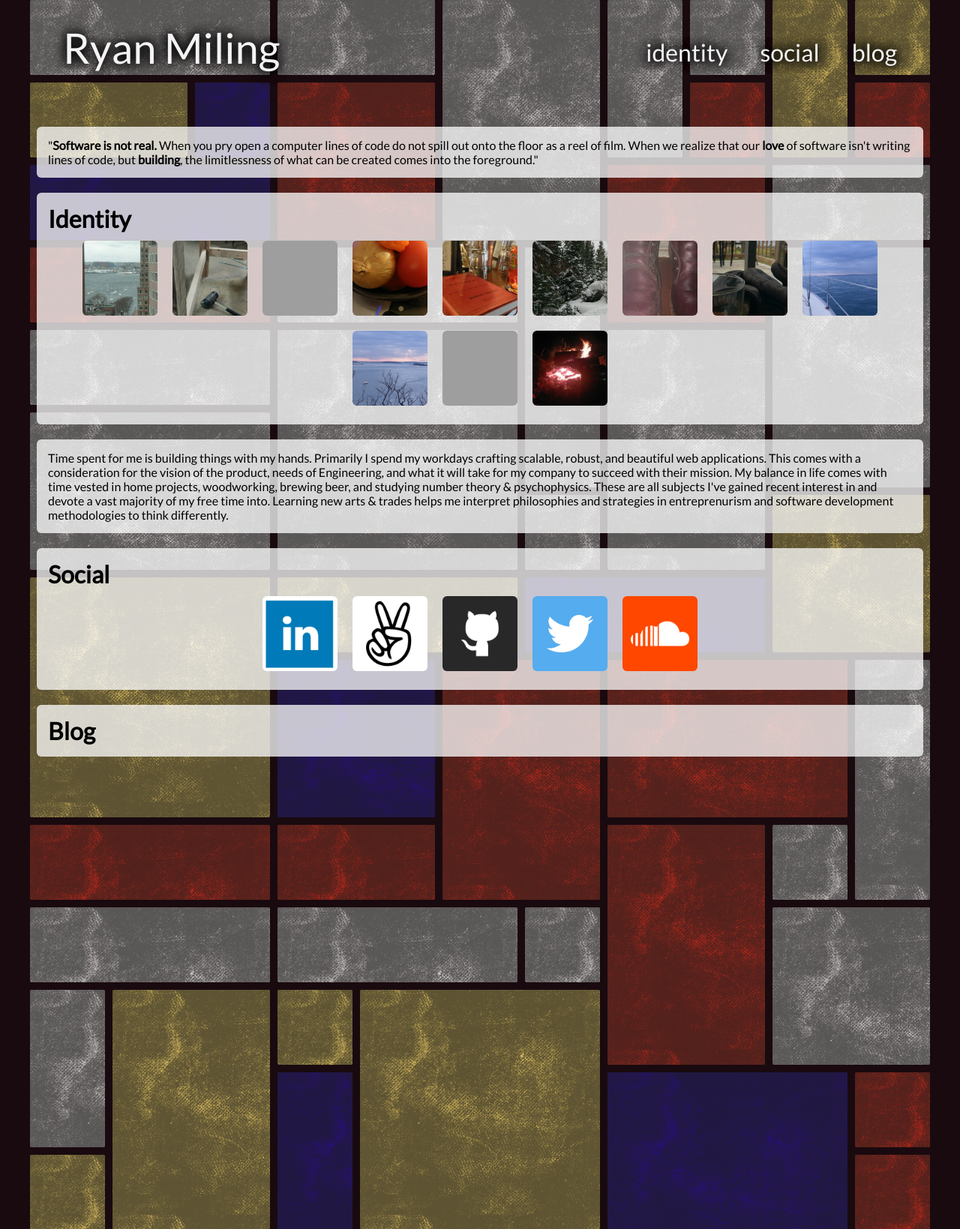
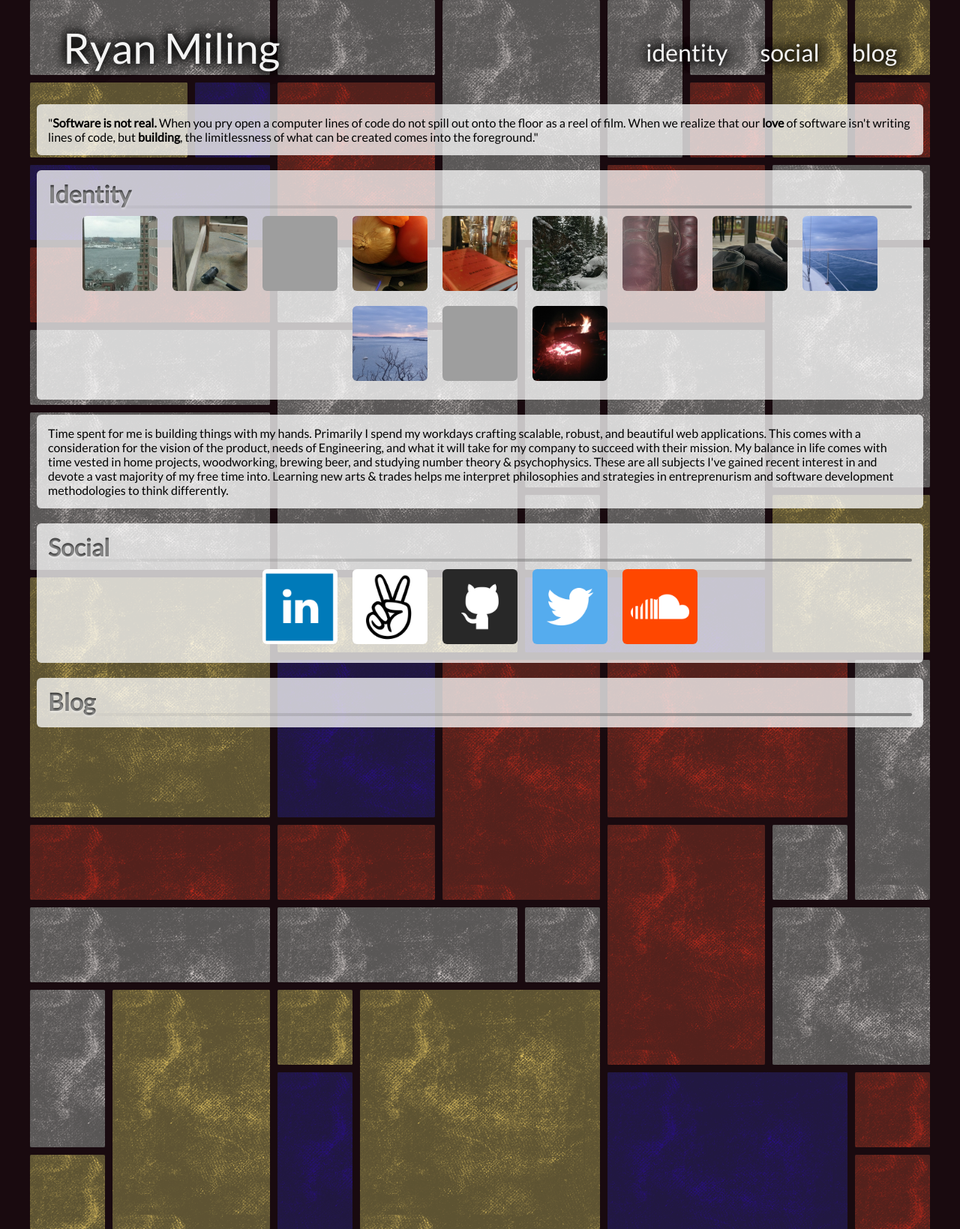
Before and after one commit to rynmlng/PersonalSite, a Django app: template django/templates/index.html in a window 1280 px wide. Shown: the top 1639 px of the page at 75% size. Run offline with Django 3.2, Linux system fonts and the light colour scheme; the template is opened without the code that fills it, so the values that code supplies are empty; style sheets or scripts are compiled from the project's sources; grey boxes are pictures that could not be loaded.

Commit message:
Adding headers to all sections with style

```diff
--- a/django/static/css/index.css
+++ b/django/static/css/index.css
@@ -114,6 +114,20 @@ p {
   padding: 15px;
   text-align: left;
 }
+.main .content-box h1 {
+  line-height: 32px;
+  color: transparent;
+  text-shadow: 0px 3px 3px rgba(255, 255, 255, 0.5), 0px 1px 0px rgba(0, 0, 0, 0.8);
+}
+.main .content-box .separator {
+  background: rgba(102, 102, 102, 0.75);
+  background: -moz-linear-gradient(left, rgba(102, 102, 102, 0) 0%, rgba(102, 102, 102, 0.75) 100%);
+  background: -webkit-gradient(left top, right top, color-stop(0%, rgba(102, 102, 102, 0)), color-stop(100%, rgba(102, 102, 102, 0.75)));
+  background: -webkit-linear-gradient(left, rgba(102, 102, 102, 0) 0%, rgba(102, 102, 102, 0.75) 100%);
+  background: linear-gradient(to right, rgba(102, 102, 102, 0) 0%, rgba(102, 102, 102, 0.75) 100%);
+  border-radius: 13px;
+  height: 4px;
+}
 .main #header {
   display: flex;
   justify-content: space-between;
@@ -131,7 +145,7 @@ p {
   display: flex;
 }
 .main #header .navigation .links {
-  margin: 20px 0px 50px 20px;
+  margin: 20px 0px 20px 20px;
   padding: 10px 0px;
 }
 .main #header .navigation .links .link {
--- a/django/static/less/index.less
+++ b/django/static/less/index.less
@@ -106,6 +106,19 @@
     border-radius: 6px;
     padding: 15px;
     text-align: left;
+    h1 {
+      line-height: 32px;
+      .embossed-light();
+    }
+    .separator {
+      background: rgba(102, 102, 102, 0.75);
+      background: -moz-linear-gradient(left, rgba(102, 102, 102, 0) 0%, rgba(102, 102, 102, 0.75) 100%);
+      background: -webkit-gradient(left top, right top, color-stop(0%, rgba(102, 102, 102, 0)), color-stop(100%, rgba(102, 102, 102, 0.75)));
+      background: -webkit-linear-gradient(left, rgba(102, 102, 102, 0) 0%, rgba(102, 102, 102, 0.75) 100%);
+      background: linear-gradient(to right, rgba(102, 102, 102, 0) 0%, rgba(102, 102, 102, 0.75) 100%);
+      border-radius: 13px;
+      height: 4px;
+    }
   }
 
   #header {
@@ -123,7 +136,7 @@
       align-items: flex-end;
       display: flex;
       .links {
-        margin: 20px 0px 50px 20px;
+        margin: 20px 0px 20px 20px;
         padding: 10px 0px;
         .link {
           cursor: pointer;
--- a/django/templates/index.html
+++ b/django/templates/index.html
@@ -46,6 +46,7 @@
       -->
       <div id="identity" class="banner content-box">
         <h1>Identity</h1>
+        <hr class="separator"/>
         <div class="gallery">
           <div class="photo" style="background-image: url('/static/img/gallery/new_office_view.jpg')"></div>
           <div class="photo" style="background-image: url('/static/img/gallery/workbench_in_progress.jpg')"></div>
@@ -68,6 +69,7 @@
       </div>
       <div id="social" class="banner content-box">
         <h1>Social</h1>
+        <hr class="separator"/>
         <div class="networks">
           <div class="network linkedin">
             <a class="link" href="https://www.linkedin.com/in/ryanmiling" target="_blank"></a>
@@ -93,6 +95,7 @@
       </div>
       <div id="blog" class="banner content-box">
         <h1>Blog</h1>
+        <hr class="separator"/>
         {% for post in blog_posts %}
         <div class="post">
           <div class="date">{{ post.created_datetime.date }}</div>
```
